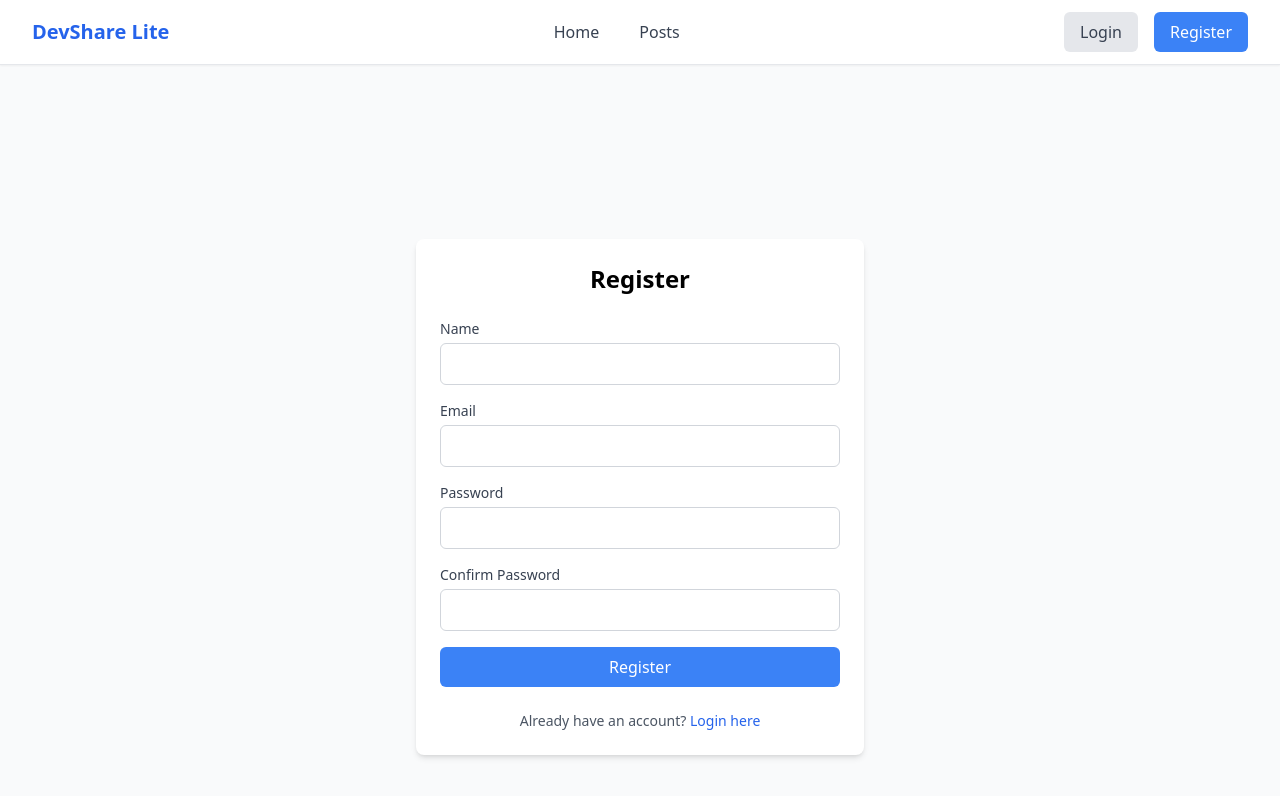
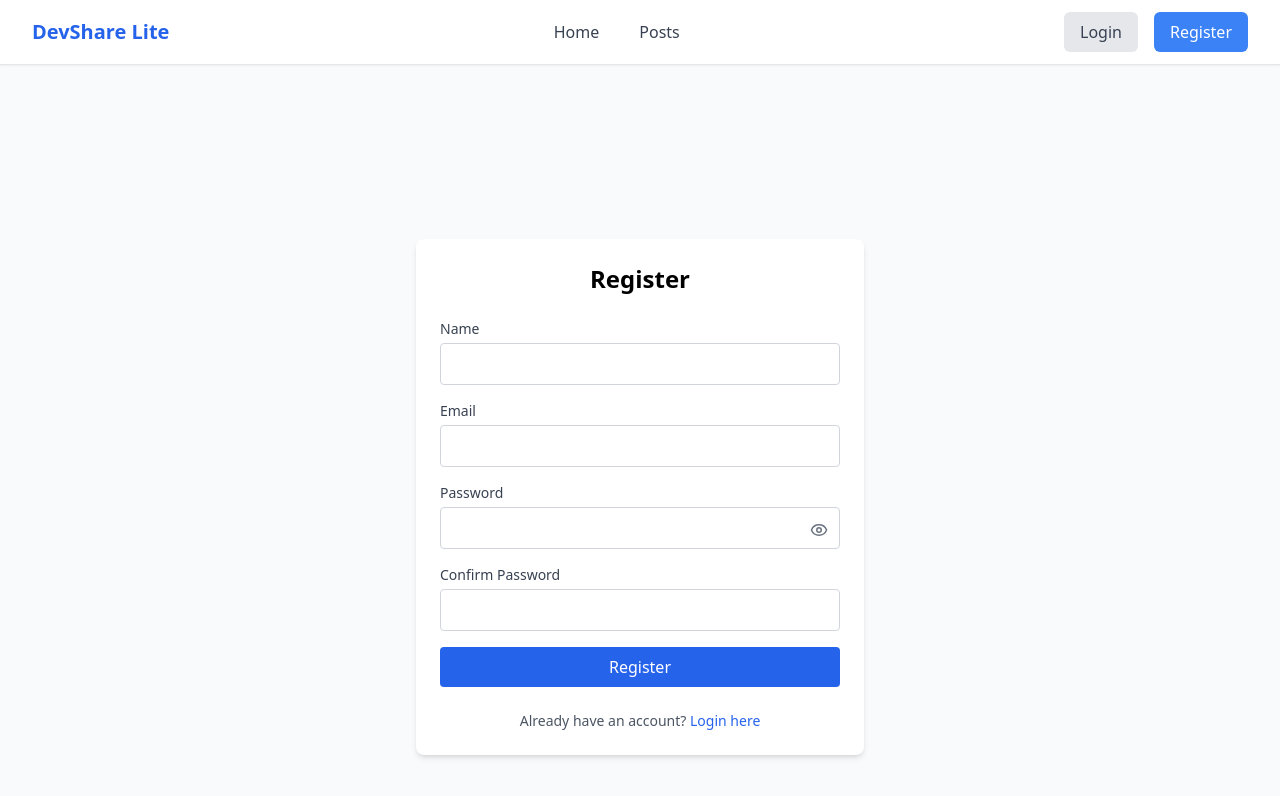
Before and after one commit to caotrinhthinh/DevShare-Lite-Frontend, a React (Vite) app: page /register in a window 1280 px wide. Shown: the top 796 px of the page. Built offline with nearby package versions, Linux system fonts and the light colour scheme; no server answers.

Commit message:
Update Register Form

```diff
--- a/package.json
+++ b/package.json
@@ -15,6 +15,7 @@
     "@hookform/resolvers": "^5.2.1",
     "@types/react-router-dom": "^5.3.3",
     "axios": "^1.11.0",
+    "lucide-react": "^0.535.0",
     "react": "^19.1.0",
     "react-dom": "^19.1.0",
     "react-hook-form": "^7.61.1",
--- a/src/components/Auth/RegisterForm.tsx
+++ b/src/components/Auth/RegisterForm.tsx
@@ -2,8 +2,9 @@
 import { yupResolver } from "@hookform/resolvers/yup";
 import { useForm } from "react-hook-form";
 import { Link, useNavigate } from "react-router-dom";
-import { toast } from "react-toastify";
 import * as yup from "yup";
+import { useState } from "react";
+import { Eye, EyeOff } from "lucide-react";
 import { authService } from "../../services/auth.service";
 
 const schema = yup.object({
@@ -26,13 +27,16 @@ type FormData = yup.InferType<typeof schema>;
 
 const RegisterForm = () => {
   const navigate = useNavigate();
+  const [showPassword, setShowPassword] = useState(false);
 
   const {
     register,
     handleSubmit,
     formState: { errors, isSubmitting },
+    setError,
   } = useForm<FormData>({
     resolver: yupResolver(schema),
+    mode: "all", // Validate ngay khi nhập
   });
 
   const onSubmit = async (data: FormData) => {
@@ -42,27 +46,49 @@ const RegisterForm = () => {
         email: data.email,
         password: data.password,
       });
-      toast.success("Registration successful!");
       navigate("/login");
     } catch (error: any) {
-      toast.error(error.response?.data?.message || "Registration failed");
+      const message = error.response?.data?.message || "Registration failed";
+      if (message.toLowerCase().includes("email")) {
+        setError("email", {
+          type: "server",
+          message,
+        });
+      } else {
+        setError("name", {
+          type: "server",
+          message,
+        });
+      }
     }
   };
 
   const renderField = (
     name: keyof FormData,
     label: string,
-    type: "text" | "email" | "password"
+    type: "text" | "email" | "password",
+    toggleVisibility?: () => void,
+    visible?: boolean
   ) => (
-    <div>
+    <div className="relative">
       <label className="block text-sm font-medium text-gray-700 mb-1">
         {label}
       </label>
       <input
-        type={type}
+        type={type === "password" ? (visible ? "text" : "password") : type}
         {...register(name)}
-        className={`input w-full ${errors[name] ? "border-red-500" : ""}`}
+        className={`input w-full border rounded px-3 py-2 pr-10 ${
+          errors[name] ? "border-red-500" : "border-gray-300"
+        }`}
       />
+      {type === "password" && toggleVisibility && (
+        <span
+          className="absolute top-[38px] right-3 text-gray-500 cursor-pointer"
+          onClick={toggleVisibility}
+        >
+          {visible ? <EyeOff size={18} /> : <Eye size={18} />}
+        </span>
+      )}
       {errors[name] && (
         <p className="text-red-500 text-sm mt-1">{errors[name]?.message}</p>
       )}
@@ -76,12 +102,18 @@ const RegisterForm = () => {
       <form onSubmit={handleSubmit(onSubmit)} className="space-y-4">
         {renderField("name", "Name", "text")}
         {renderField("email", "Email", "email")}
-        {renderField("password", "Password", "password")}
+        {renderField(
+          "password",
+          "Password",
+          "password",
+          () => setShowPassword((prev) => !prev),
+          showPassword
+        )}
         {renderField("confirmPassword", "Confirm Password", "password")}
 
         <button
           type="submit"
-          className="btn btn-primary w-full"
+          className="btn btn-primary w-full bg-blue-600 text-white py-2 rounded hover:bg-blue-700"
           disabled={isSubmitting}
         >
           {isSubmitting ? "Registering..." : "Register"}
@@ -91,7 +123,7 @@ const RegisterForm = () => {
       <div className="mt-6 text-center">
         <p className="text-sm text-gray-600">
           Already have an account?{" "}
-          <Link to="/login" className="text-primary-600 hover:text-primary-500">
+          <Link to="/login" className="text-blue-600 hover:underline">
             Login here
           </Link>
         </p>
--- a/src/context/AuthProvider.tsx
+++ b/src/context/AuthProvider.tsx
@@ -3,7 +3,6 @@ import { AuthContext } from "./AuthContext";
 import type { User } from "../types/User";
 import { authService } from "../services/auth.service";
 import type { LoginData, RegisterData } from "../types";
-import { api } from "../services/api";
 
 interface AuthProviderProps {
   children: ReactNode;
```
Also changed, not shown: 1 other file (tests, documents, lock files or other folders).
